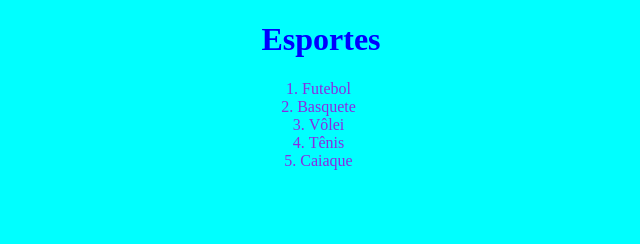
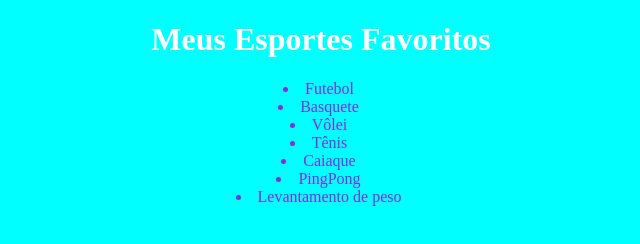
Before and after one commit to vini521/Dom, a plain HTML site: page Exercicio.html in a window 1280 px wide. Shown: the whole page, without its empty margins (319-959 px from the left). Drawn offline with Linux system fonts and the light colour scheme.

Commit message:
Exercicio 2 DOM

```diff
--- a/Exercicio.html
+++ b/Exercicio.html
@@ -10,7 +10,7 @@
         text-align: center;
         color: blue;
     }
-    ol{
+    li{
         text-align: center;
         padding-right: 45px;
         list-style-position: inside;
@@ -18,14 +18,14 @@
     }
 </style>
 <body style="background-color: aqua;">
-    <h1>Esportes</h1>
-    <ol>
+    <h1 id="h1">Esportes</h1>
+    <ul id="lista">
         <li id="Fut">Futebol</li>
         <li class="Basca">Basquete</li>
         <li>Vôlei</li>
         <li id="Ten">Tênis</li>
         <li class="Ca">Caiaque</li>
-    </ol>
+    </ul>
 </body>
 </html>
 <script src="Exscript.js"></script>
--- a/Exscript.js
+++ b/Exscript.js
@@ -12,3 +12,20 @@ console.log("O esporte selecionado por Query Selector com o id Ten é: " + idQS.
 
 let claQS = document.querySelector(".Ca");
 console.log("O esporte selecionado por Query selector com a class Basca é: " + claQS.textContent);
+
+//pegando o id da ul
+let lista = document.getElementById("lista");
+
+let h1 = document.getElementById("h1");
+h1.innerHTML = "<span style='color:white'> Meus Esportes Favoritos </span>";
+
+let novaLi = document.createElement("li");
+novaLi.innerHTML = "PingPong";
+
+lista.appendChild(novaLi);
+
+let Li2 = document.createElement("li");
+Li2.innerHTML = "Levantamento de peso";
+
+//adicionando a li a ul
+lista.appendChild(Li2);
```
Also changed, not shown: index.html (deleted, +0 -13 lines), script.js (deleted, +0 -20 lines).
